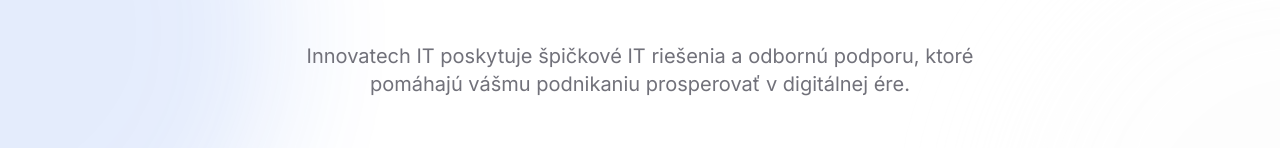
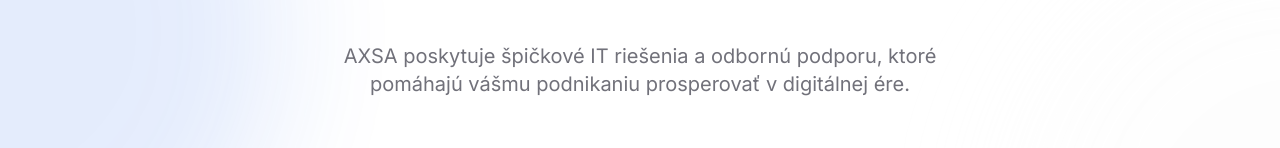
Before and after one commit to MarianMichalovic/axsa-1, a Next.js app: page / in a window 1280 px wide. Shown: the part 533-681 px from the top of the page. Built offline with nearby package versions, Linux system fonts and the light colour scheme.

Commit message:
fix preklad finalne odosielam

```diff
--- a/app/page.tsx
+++ b/app/page.tsx
@@ -24,7 +24,7 @@ import { SiteFooter } from "@/components/site-footer"
 import { CoursesSlider } from "@/components/slider-com"
 import { LogosSlider } from "@/components/logos-slider"
 
-const COMPANY_NAME = "Innovatech IT"
+const COMPANY_NAME = "AXSA"
 
 type CompanyLogo = {
   id: number
```
